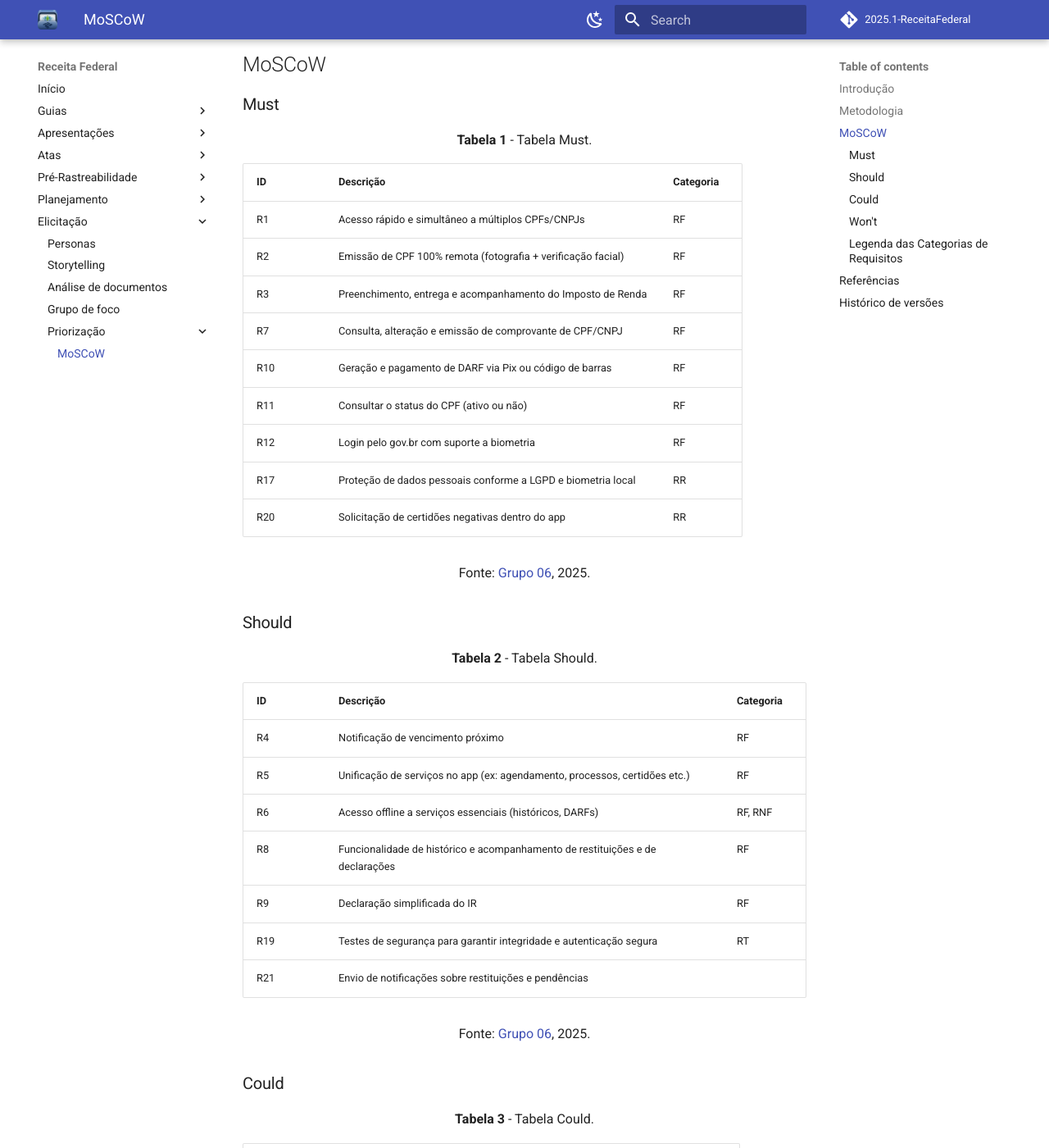
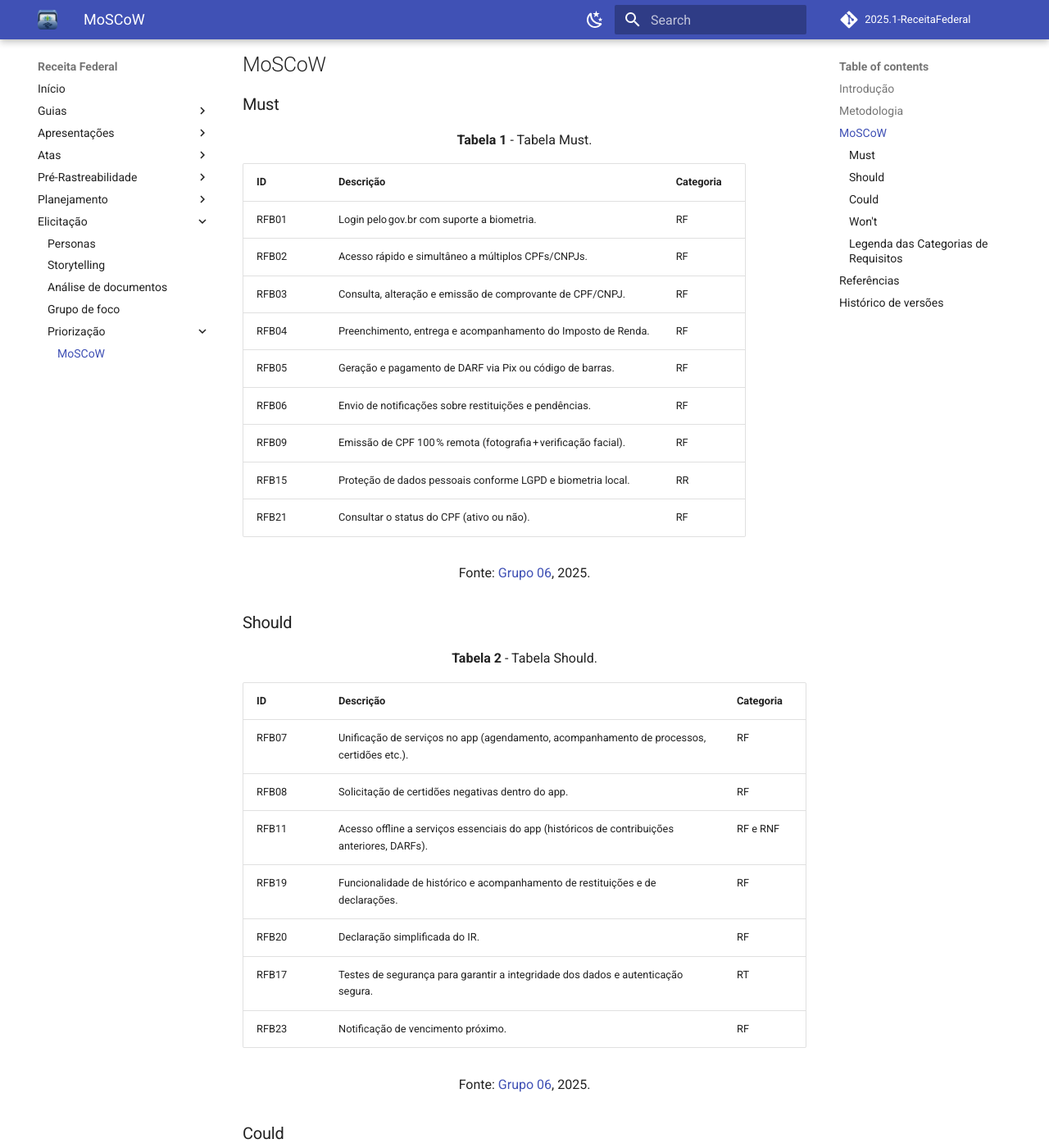
Before and after one commit to Requisitos-de-Software/2025.1-Meu-INSS, an MkDocs documentation site: the page built from docs/elicitacao/priorizacao/MoSCoW.md, in a window 1280 px wide and 1400 px high, scrolled down 597 px. Shown: the whole window at 82% size. Built offline with MkDocs 1.6.1 and Material for MkDocs 9.7.7, drawn with Linux system fonts in a browser that asks for light colours; comment, search, counter and statistics services are not loaded; some of the changed text lies outside the part shown.

Commit message:
ajuste dos codigos dos req

```diff
--- a/docs/elicitacao/priorizacao/MoSCoW.md
+++ b/docs/elicitacao/priorizacao/MoSCoW.md
@@ -17,17 +17,18 @@ A priorização foi realizada de forma virtual, com a participação de membros
 
 <p style="text-align: center"><b>Tabela 1</b> - Tabela Must.</p>
 
-| ID   | Descrição                                                                                   | Categoria |
-|------|---------------------------------------------------------------------------------------------|-----------|
-| R1   | Acesso rápido e simultâneo a múltiplos CPFs/CNPJs                                           | RF        |
-| R2   | Emissão de CPF 100% remota (fotografia + verificação facial)                                | RF        |
-| R3   | Preenchimento, entrega e acompanhamento do Imposto de Renda                                 | RF        |
-| R7   | Consulta, alteração e emissão de comprovante de CPF/CNPJ                                    | RF        |
-| R10  | Geração e pagamento de DARF via Pix ou código de barras                                     | RF        |
-| R11  | Consultar o status do CPF (ativo ou não)                                                    | RF        |
-| R12  | Login pelo gov.br com suporte a biometria                                                   | RF        |
-| R17  | Proteção de dados pessoais conforme a LGPD e biometria local                                | RR        |
-| R20  | Solicitação de certidões negativas dentro do app                                                        | RR        |
+| ID     | Descrição                                                                                    | Categoria |
+|--------|----------------------------------------------------------------------------------------------|-----------|
+| RFB01  | Login pelo gov.br com suporte a biometria.                                                   | RF        |
+| RFB02  | Acesso rápido e simultâneo a múltiplos CPFs/CNPJs.                                           | RF        |
+| RFB03  | Consulta, alteração e emissão de comprovante de CPF/CNPJ.                                    | RF        |
+| RFB04  | Preenchimento, entrega e acompanhamento do Imposto de Renda.                                 | RF        |
+| RFB05  | Geração e pagamento de DARF via Pix ou código de barras.                                     | RF        |
+| RFB06  | Envio de notificações sobre restituições e pendências.                                       | RF        |
+| RFB09  | Emissão de CPF 100 % remota (fotografia + verificação facial).                               | RF        |
+| RFB15  | Proteção de dados pessoais conforme LGPD e biometria local.                                  | RR        |
+| RFB21  | Consultar o status do CPF (ativo ou não).                                                    | RF        |
+
 
 <font size="3"><p style="text-align: center">Fonte: [Grupo 06](https://requisitos-de-software.github.io/2025.1-ReceitaFederal/#membros-da-equipe), 2025.</p></font>
 
@@ -35,15 +36,15 @@ A priorização foi realizada de forma virtual, com a participação de membros
 
 <p style="text-align: center"><b>Tabela 2</b> - Tabela Should.</p>
 
-| ID   | Descrição                                                                                   | Categoria |
-|------|---------------------------------------------------------------------------------------------|-----------|
-| R4   | Notificação de vencimento próximo                                                           | RF        |
-| R5   | Unificação de serviços no app (ex: agendamento, processos, certidões etc.)                  | RF        |
-| R6   | Acesso offline a serviços essenciais (históricos, DARFs)                                    | RF, RNF   |
-| R8   | Funcionalidade de histórico e acompanhamento de restituições e de declarações              | RF        |
-| R9   | Declaração simplificada do IR                                                               | RF        |
-| R19  | Testes de segurança para garantir integridade e autenticação segura                         | RT        |
-| R21  | Envio de notificações sobre restituições e pendências
+| ID     | Descrição                                                                                    | Categoria |
+|--------|----------------------------------------------------------------------------------------------|-----------|
+| RFB07  | Unificação de serviços no app (agendamento, acompanhamento de processos, certidões etc.).    | RF        |
+| RFB08  | Solicitação de certidões negativas dentro do app.                                            | RF        |
+| RFB11  | Acesso offline a serviços essenciais do app (históricos de contribuições anteriores, DARFs). | RF e RNF  |
+| RFB19  | Funcionalidade de histórico e acompanhamento de restituições e de declarações.               | RF        |
+| RFB20  | Declaração simplificada do IR.                                                               | RF        |
+| RFB17  | Testes de segurança para garantir a integridade dos dados e autenticação segura.             | RT        |
+| RFB23  | Notificação de vencimento próximo.                                                           | RF        |
 
 <font size="3"><p style="text-align: center">Fonte: [Grupo 06](https://requisitos-de-software.github.io/2025.1-ReceitaFederal/#membros-da-equipe), 2025.</p></font>
 
@@ -67,9 +67,11 @@ A priorização foi realizada de forma virtual, com a participação de membros
 
 <p style="text-align: center"><b>Tabela 4</b> - Tabela Won't.</p>
 
-| ID   | Descrição                                                                                   | Categoria |
-|------|---------------------------------------------------------------------------------------------|-----------|
-| R15  | Testes de desempenho para suportar alta demanda de usuários simultâneos                     | RT        |
+| ID     | Descrição                                                                                    | Categoria |
+|--------|----------------------------------------------------------------------------------------------|-----------|
+| RFB16  | Testes de usabilidade semestrais com público 60+.                                            | RT        |
+| RFB18  | Testes de desempenho para suportar alta demanda de usuários simultâneos.                     | RT        |
+
 
 <font size="3"><p style="text-align: center">Fonte: [Grupo 06](https://requisitos-de-software.github.io/2025.1-ReceitaFederal/#membros-da-equipe), 2025.</p></font>
 
```
Also changed, not shown: other parts of docs/elicitacao/priorizacao/MoSCoW.md (+7 -8 lines).
